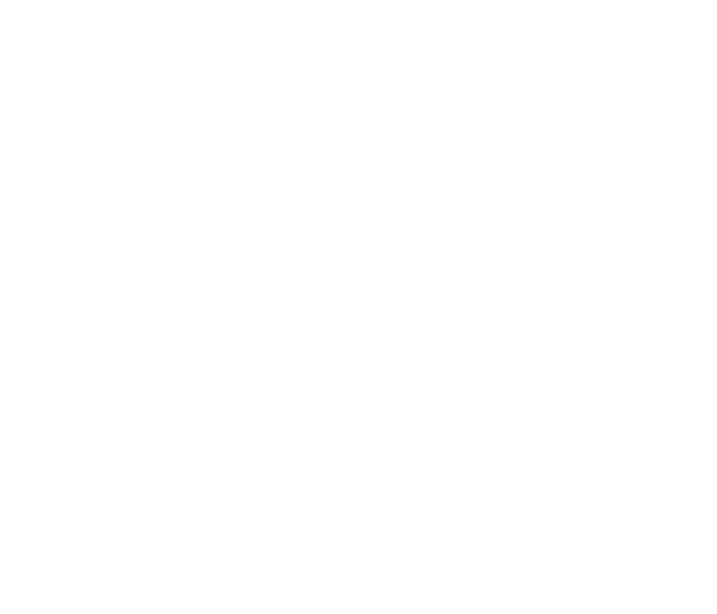
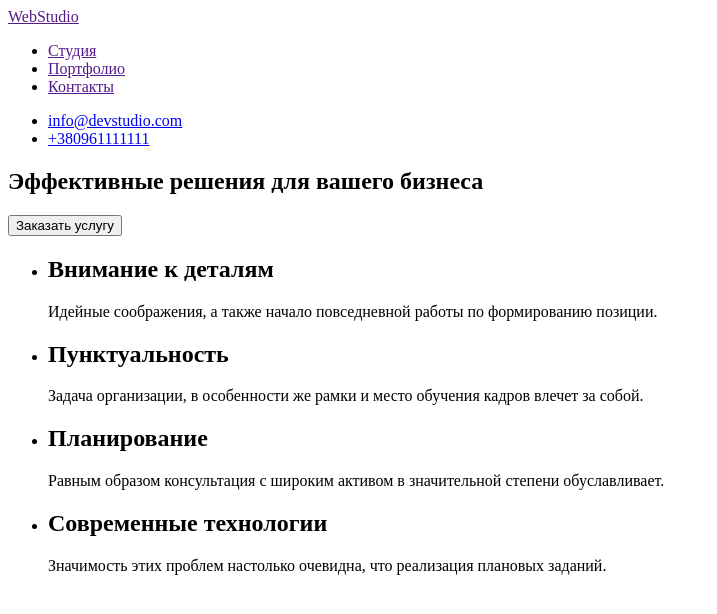
Before and after one commit to Max-Makarenko/test_goit-markup-hw-01, a plain HTML site: page index.html in a window 1280 px wide. Shown: the whole page, without its empty margins (0-717 px from the left). Drawn offline with Linux system fonts and the light colour scheme.

Commit message:
Заполнение шапки и несколько секций

```diff
--- a/index.html
+++ b/index.html
@@ -7,6 +7,50 @@
     <title>Тестовое дз</title>
 </head>
 <body>
+ <header>
+     <nav>
+        <a href="">
+            WebStudio
+        </a>
 
+        <ul>
+            <li><a href="">Студия</a></li>
+            <li><a href="">Портфолио</a></li>
+            <li><a href="">Контакты</a></li>
+        </ul>
+     </nav>
+    <ul>
+        <li><a href="mailto:info@devstudio.com">info@devstudio.com</a></li>
+        <li><a href="tel:+380961111111">+380961111111</a></li>
+    </ul>
+ </header>
+
+ <div>
+     <section>
+         <h1>Эффективные решения для вашего бизнеса</h1>
+         <button type="button">Заказать услугу</button>
+     </section>
+ </div>
+<!-- Качества (секция №2) -->
+ <section>
+    <ul>
+        <li>
+            <h2>Внимание к деталям</h2>
+            <p>Идейные соображения, а также начало повседневной работы по формированию позиции.</p>
+        </li>
+        <li>
+            <h2>Пунктуальность</h2>
+            <p>Задача организации, в особенности же рамки и место обучения кадров влечет за собой.</p>
+        </li>
+        <li>
+            <h2>Планирование</h2>
+            <p>Равным образом консультация с широким активом в значительной степени обуславливает.</p>
+        </li>
+        <li>
+            <h2>Современные технологии</h2>
+            <p>Значимость этих проблем настолько очевидна, что реализация плановых заданий.</p>
+        </li>
+    </ul>
+ </section>
 </body>
 </html>
```
